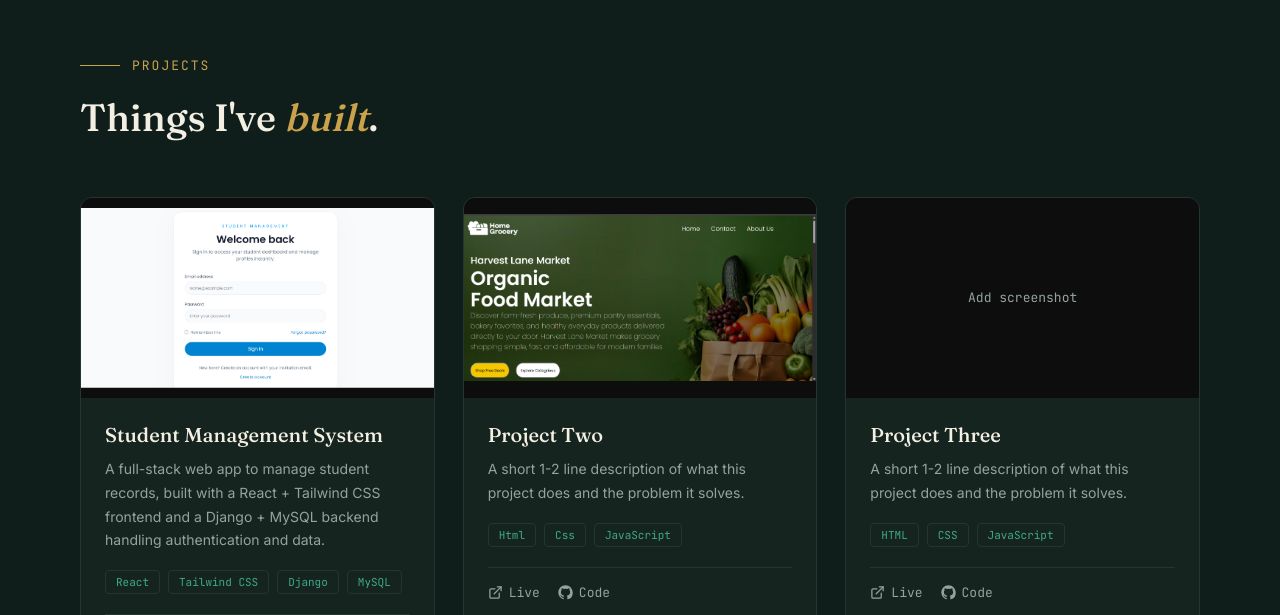
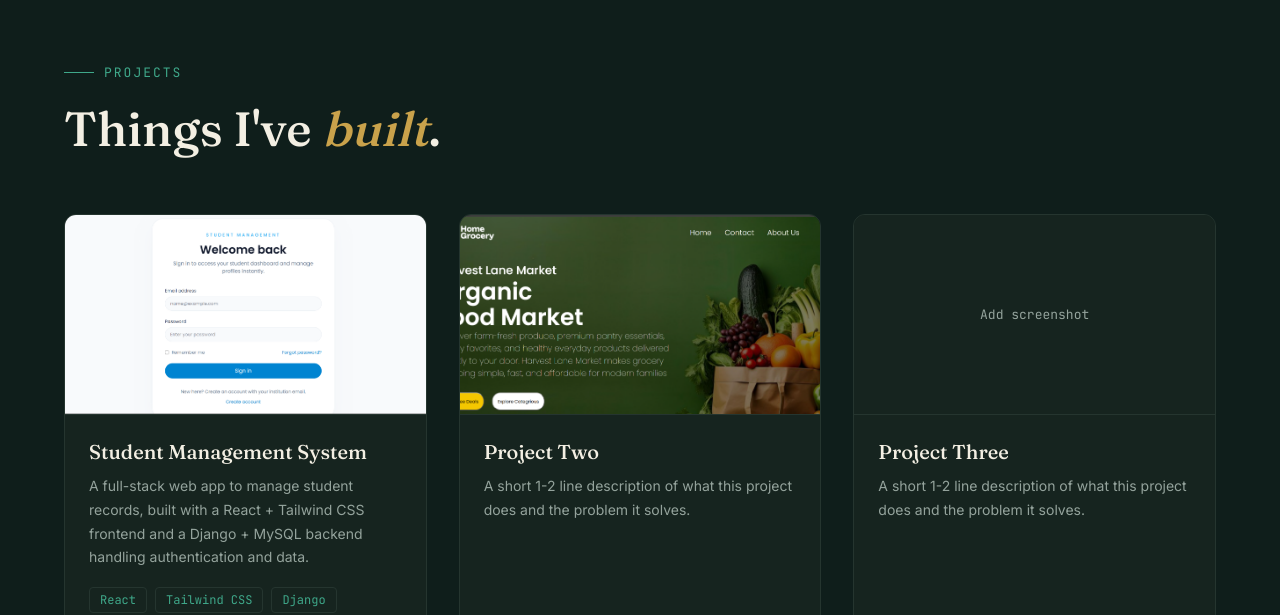
Before and after one commit to gnanamani-dev/Portfilo, a React (Vite) app in the folder portfilo/: page / in a window 1280 px wide. Shown: the part 2225-2840 px from the top of the page. Built offline with nearby package versions, Linux system fonts and the light colour scheme.

Commit message:
Updated project

```diff
--- a/portfilo/src/components/styles/Projects.css
+++ b/portfilo/src/components/styles/Projects.css
@@ -1,35 +1,37 @@
 /* ===== Projects section ===== */
 .projects {
-  padding: 120px 24px;
+  position: relative;
+  padding: 120px 0;
 }
 
 .projects__inner {
-  max-width: 1120px;
+  max-width: 1200px;
   margin: 0 auto;
+  padding: 0 24px;
 }
 
 .projects__label {
-  display: flex;
+  display: inline-flex;
   align-items: center;
-  gap: 12px;
+  gap: 10px;
   font-family: "JetBrains Mono", monospace;
   font-size: 13px;
   letter-spacing: 2px;
-  color: var(--gold);
   text-transform: uppercase;
-  margin-bottom: 20px;
+  color: var(--teal);
+  margin-bottom: 18px;
 }
 
 .projects__label-line {
-  width: 40px;
+  width: 30px;
   height: 1px;
-  background: var(--gold);
+  background: var(--teal);
 }
 
 .projects__heading {
   font-family: "Fraunces", serif;
   font-weight: 500;
-  font-size: clamp(28px, 3.5vw, 38px);
+  font-size: clamp(32px, 4.5vw, 48px);
   color: var(--ivory);
   margin-bottom: 56px;
 }
@@ -39,59 +41,74 @@
   font-style: italic;
 }
 
-/* Card grid */
+/* ===== Grid ===== */
 .projects__grid {
   display: grid;
-  grid-template-columns: repeat(3, 1fr);
-  gap: 28px;
+  grid-template-columns: repeat(auto-fit, minmax(320px, 1fr));
+  gap: 32px;
+  align-items: stretch; /* keeps all cards equal height in each row */
 }
 
+/* ===== Card ===== */
 .projects__card {
+  display: flex;
+  flex-direction: column;
+  width: 100%;
+  height: 100%;
   background: var(--surface);
   border: 1px solid var(--border);
   border-radius: 12px;
   overflow: hidden;
-  transition: all 0.4s cubic-bezier(0.16, 1, 0.3, 1);
+  transition: transform 0.4s cubic-bezier(0.16, 1, 0.3, 1),
+              box-shadow 0.4s cubic-bezier(0.16, 1, 0.3, 1);
 }
 
 .projects__card:hover {
-  transform: translateY(-8px);
-  border-color: var(--gold);
-  box-shadow: 0 24px 50px -18px rgba(0, 0, 0, 0.55);
+  transform: translateY(-6px);
+  box-shadow: 0 20px 50px -20px rgba(0, 0, 0, 0.6);
 }
+
+/* ===== Image ===== */
 .projects__image {
   width: 100%;
   height: 200px;
+  flex-shrink: 0;
+  overflow: hidden;
   display: flex;
   align-items: center;
   justify-content: center;
-  overflow: hidden;
-  background: #0d0d0d;      /* dark letterbox background — match your theme's --surface or --bg */
-  border-radius: 8px 8px 0 0;
+  background: var(--surface);
+  border-bottom: 1px solid var(--border);
 }
 
 .projects__image img {
   width: 100%;
   height: 100%;
-  object-fit: contain;      /* shows the FULL image, no cropping */
-  object-position: center;
+  object-fit: cover;
+  object-position: top center; /* keeps headline text visible instead of cropping it */
   display: block;
 }
 
 .projects__image-placeholder {
-  color: var(--muted, #888);
   font-family: "JetBrains Mono", monospace;
   font-size: 13px;
+  color: var(--muted);
+  text-align: center;
+  padding: 0 16px;
 }
-/* Card content */
+
+/* ===== Card content ===== */
 .projects__content {
+  display: flex;
+  flex-direction: column;
+  flex: 1;
   padding: 24px;
 }
 
 .projects__title {
   font-family: "Fraunces", serif;
+  font-weight: 500;
   font-size: 20px;
-  font-weight: 500;
   color: var(--ivory);
   margin-bottom: 10px;
 }
@@ -101,6 +118,7 @@
   line-height: 1.7;
   color: var(--muted);
   margin-bottom: 18px;
+  flex: 1; /* pushes tech tags + links to align at the bottom across cards */
 }
 
 .projects__tech {
@@ -111,19 +129,18 @@
 }
 
 .projects__tech-tag {
-  font-family: "JetBrains Mono", monospace;
-  font-size: 11px;
+  font-size: 12px;
   padding: 4px 10px;
   border-radius: 4px;
   border: 1px solid var(--border);
   color: var(--teal);
+  font-family: "JetBrains Mono", monospace;
 }
 
+/* ===== Links ===== */
 .projects__links {
   display: flex;
-  gap: 18px;
-  border-top: 1px solid var(--border);
-  padding-top: 16px;
+  gap: 16px;
 }
 
 .projects__link {
@@ -142,15 +159,9 @@
 }
 
 /* ===== Responsive ===== */
-@media (max-width: 900px) {
-  .projects__grid {
-    grid-template-columns: repeat(2, 1fr);
-  }
-}
-
 @media (max-width: 640px) {
   .projects {
-    padding: 80px 20px;
+    padding: 80px 0;
   }
   .projects__grid {
     grid-template-columns: 1fr;
```
